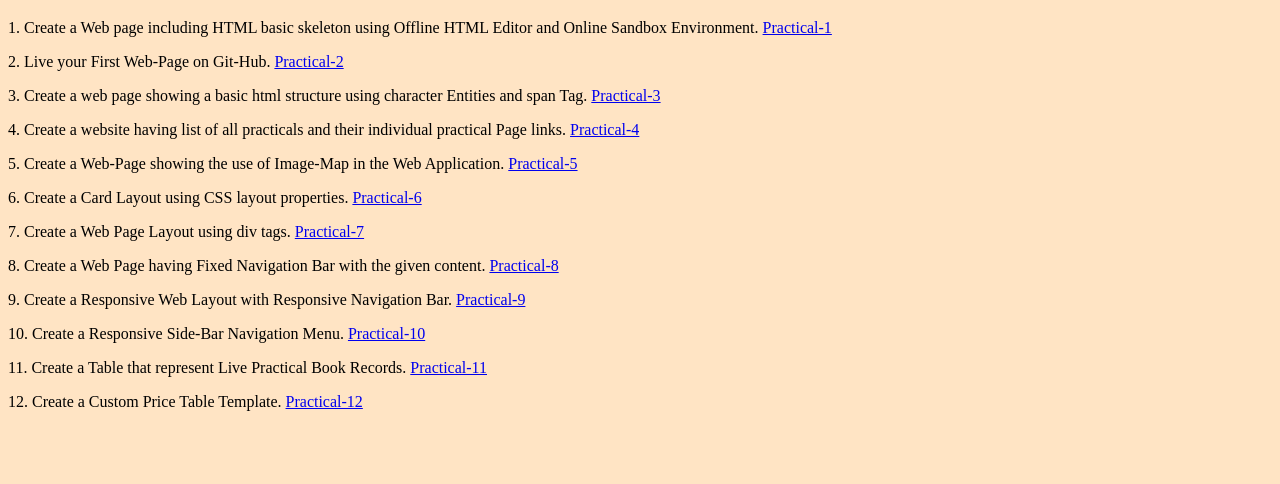
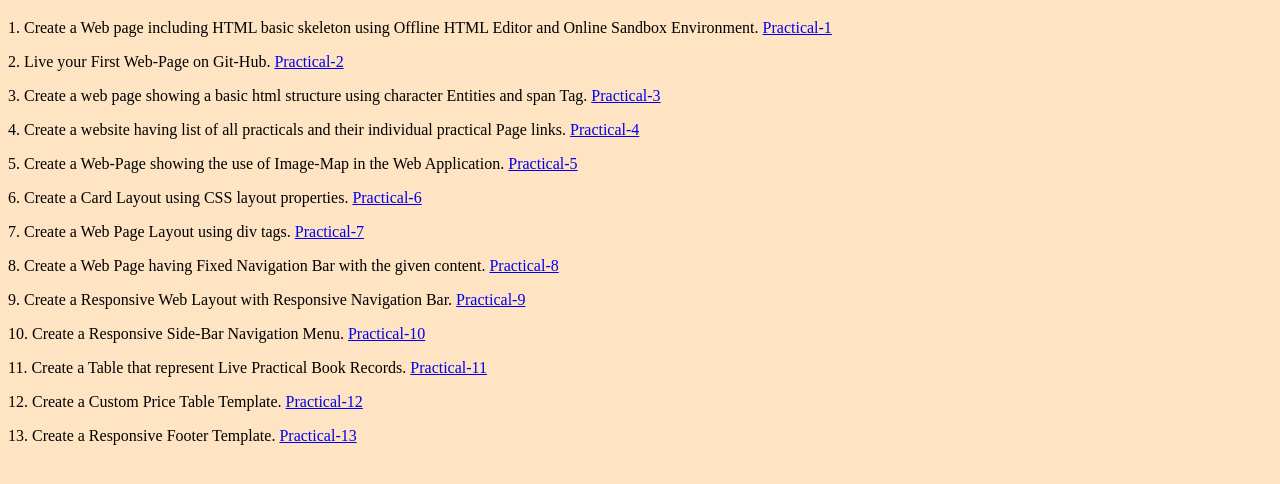
Before and after one commit to Jaya-Shukla-cs/FullStack-1, a plain HTML site: page index.html in a window 1280 px wide. Shown: the part 242-726 px from the top of the page. Drawn offline with Linux system fonts and the light colour scheme.

Commit message:
Main Index

```diff
--- a/index.html
+++ b/index.html
@@ -51,5 +51,8 @@
     <p>12. Create a Custom Price Table Template.
         <a href="Practicals/Practical-12.html">Practical-12</a>
     </p>
+    <p>13. Create a Responsive Footer Template.
+        <a href="Practicals/Practical-13.html">Practical-13</a>
+    </p>
 </body>
 </html>
```
